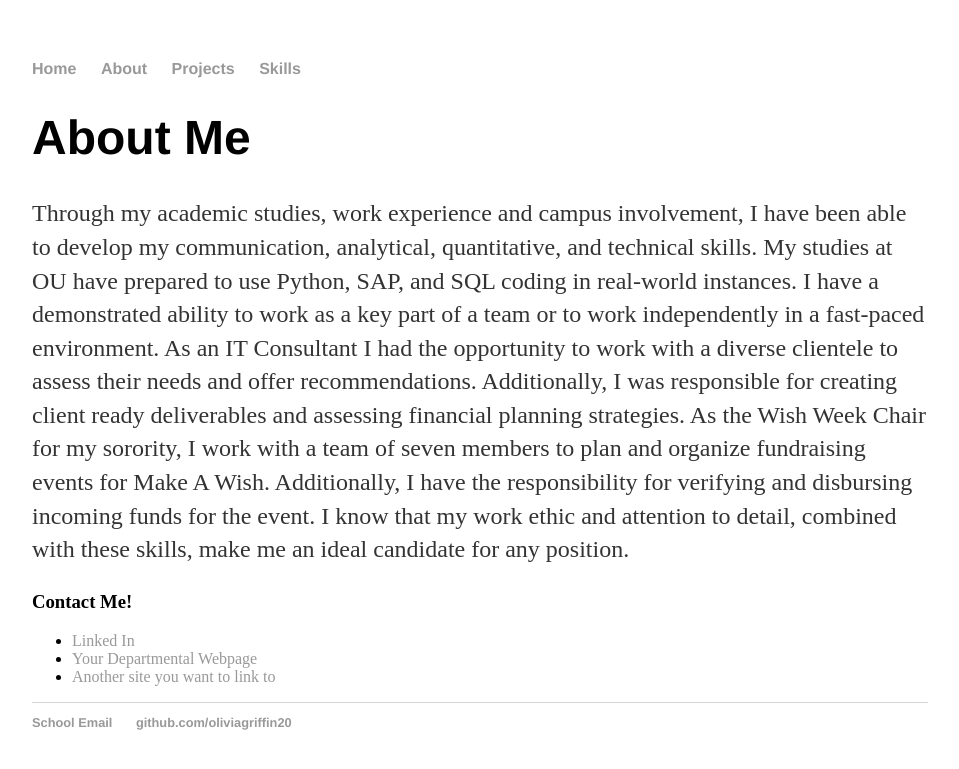
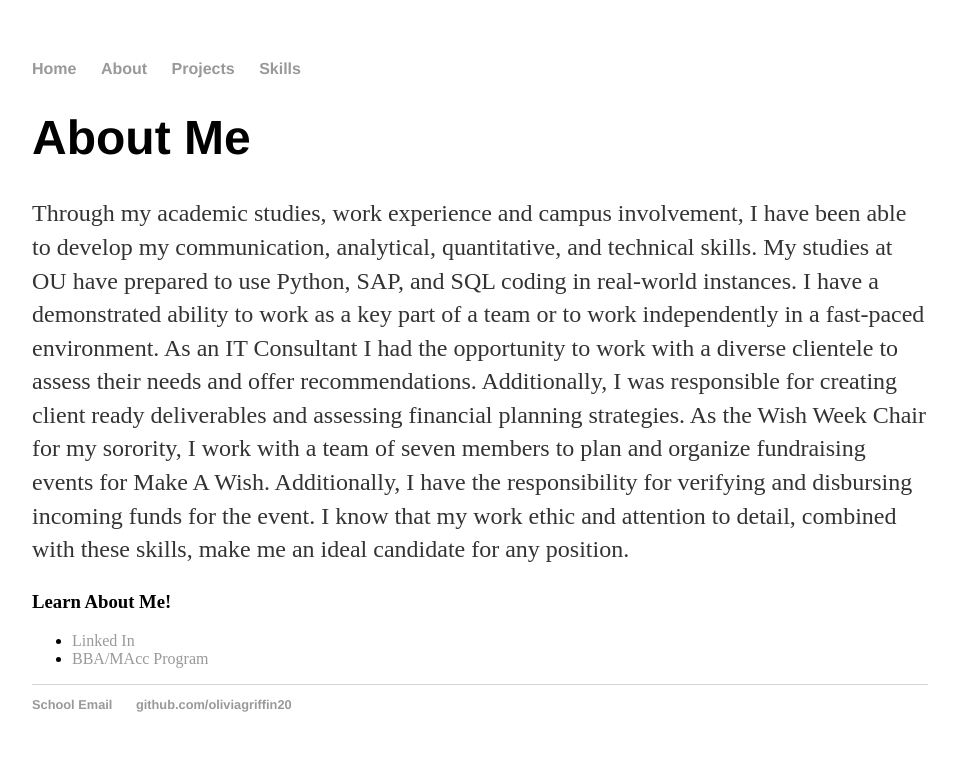
Before and after one commit to oliviagriffin20/oliviagriffin20.github.io, a Jekyll site: the page built from About/index.html, in a window 1280 px wide. Shown: the top 769 px of the page, without its empty margins (160-1119 px from the left). Built offline with Jekyll 4.4.1, drawn with Linux system fonts in a browser that asks for light colours.

Commit message:
Update index.html

```diff
--- a/About/index.html
+++ b/About/index.html
@@ -6,10 +6,9 @@ title: About Olivia Griffin
 		<div class="about">
 			<h1>About Me</h1>
 			<p>Through my academic studies, work experience and campus involvement, I have been able to develop my communication, analytical, quantitative, and technical skills. My studies at OU have prepared to use Python, SAP, and SQL coding in real-world instances.  I have a demonstrated ability to work as a key part of a team or to work independently in a fast-paced environment.  As an IT Consultant I had the opportunity to work with a diverse clientele to assess their needs and offer recommendations.  Additionally, I was responsible for creating client ready deliverables and assessing financial planning strategies.  As the Wish Week Chair for my sorority, I work with a team of seven members to plan and organize fundraising events for Make A Wish.  Additionally, I have the responsibility for verifying and disbursing incoming funds for the event.  I know that my work ethic and attention to detail, combined with these skills, make me an ideal candidate for any position.</p>
-			<h3>Contact Me!</h3>
+			<h3>Learn About Me!</h3>
 			<ul class="contacts">
 				<li><a href="https://www.linkedin.com/in/oliviagriffin1/">Linked In</a></li>
-				<li><a href="#">Your Departmental Webpage</a></li>
-				<li><a href="#">Another site you want to link to</a></li>
+				<li><a href="https://www.ou.edu/price/accounting/accounting-degree-programs/macc/accelerated-bba-macc">BBA/MAcc Program</a></li>
 				</ul>
 		</div>
```
